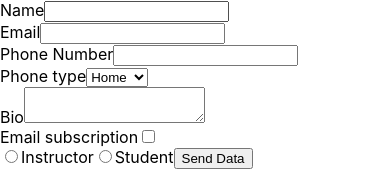
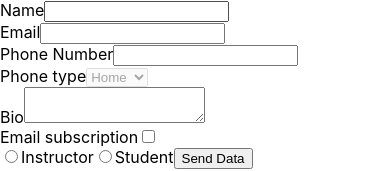
Before and after one commit to fiosman/react-forms, a React (Create React App) app: page / in a window 390 px wide. Shown: the top 171 px of the page. Built offline with nearby package versions, Linux system fonts and the light colour scheme.

Commit message:
Disables phone type dropdown if phoneNumber doesnt exist

```diff
--- a/src/App.js
+++ b/src/App.js
@@ -81,7 +81,11 @@ function App() {
         </label>
         <label>
           Phone type
-          <select value={phoneType} onChange={(e) => setPhoneType(e.target.value)}>
+          <select
+            disabled={phoneNumber.length === 0}
+            value={phoneType}
+            onChange={(e) => setPhoneType(e.target.value)}
+          >
             {" "}
             <option>Home</option>
             <option>Work</option>
```
